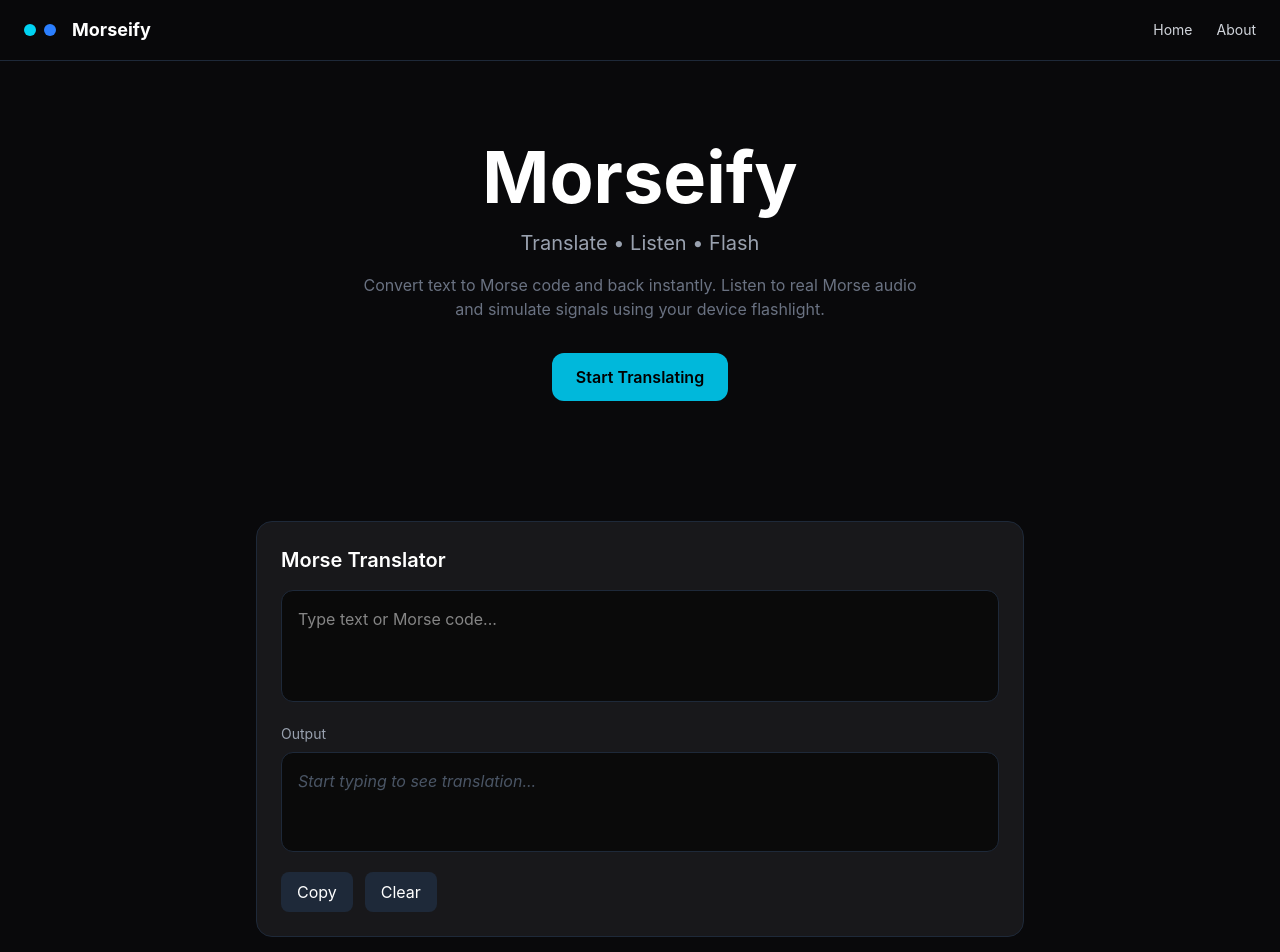
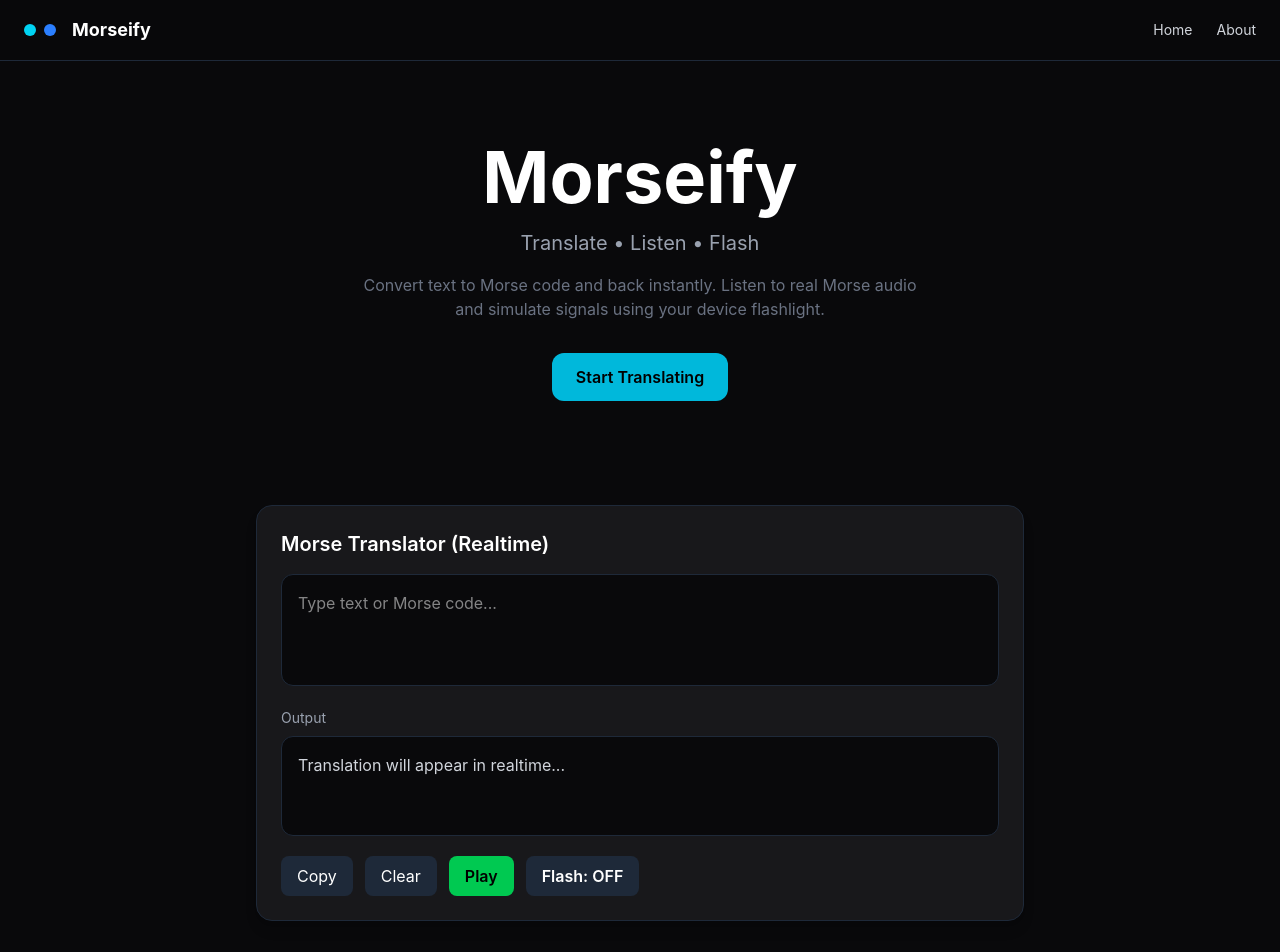
Before and after one commit to feliciarzk/morseify, a React (Vite) app in the folder morseify/: page / in a window 1280 px wide. Shown: the top 952 px of the page. Built offline with nearby package versions, Linux system fonts and the light colour scheme.

Commit message:
Enhance TranslatorCard with audio and debounce features
Refactor TranslatorCard component to enhance functionality and UI. Added audio playback for Morse code and improved real-time translation with debounce.

```diff
--- a/morseify/src/components/translator/TranslatorCard.jsx
+++ b/morseify/src/components/translator/TranslatorCard.jsx
@@ -1,12 +1,16 @@
-import { useEffect, useState } from "react";
+import { useState, useEffect } from "react";
 import { motion } from "framer-motion";
-import { detectAndTranslate } from "../../utils/Translator.js";
+import { detectAndTranslate } from "../../utils/Translator";
 
 export default function TranslatorCard() {
   const [input, setInput] = useState("");
   const [output, setOutput] = useState("");
+  const [loading, setLoading] = useState(false);
+  const [flashMode, setFlashMode] = useState(false);
 
+  // ===== REALTIME TRANSLATE (DEBOUNCE) =====
   useEffect(() => {
+    const timeout = setTimeout(() => {
       if (!input.trim()) {
         setOutput("");
         return;
@@ -14,62 +18,151 @@ export default function TranslatorCard() {
 
       const { result } = detectAndTranslate(input);
       setOutput(result);
+    }, 300); // debounce biar gak spam CPU
+
+    return () => clearTimeout(timeout);
   }, [input]);
 
-  const handleCopy = () => {
-    if (output) navigator.clipboard.writeText(output);
+  // ===== AUDIO MORSE =====
+  const playMorse = async (morse) => {
+    if (!morse) return;
+
+    const ctx = new (window.AudioContext || window.webkitAudioContext)();
+
+    const beep = (duration, freq = 700) => {
+      const osc = ctx.createOscillator();
+      const gain = ctx.createGain();
+
+      osc.type = "sine";
+      osc.frequency.value = freq;
+      gain.gain.value = 0.1;
+
+      osc.connect(gain);
+      gain.connect(ctx.destination);
+
+      osc.start();
+      setTimeout(() => osc.stop(), duration);
     };
 
-  const handleClear = () => {
-    setInput("");
-    setOutput("");
+    const sleep = (ms) => new Promise((r) => setTimeout(r, ms));
+
+    const unit = 150;
+
+    for (let i = 0; i < morse.length; i++) {
+      const s = morse[i];
+
+      if (s === ".") {
+        beep(unit);
+        await sleep(unit);
+        await flash(unit);
+      }
+
+      if (s === "-") {
+        beep(unit * 3);
+        await sleep(unit * 3);
+        await flash(unit * 3);
+      }
+
+      if (s === " ") await sleep(unit * 2);
+      if (s === "/") await sleep(unit * 6);
+
+      await sleep(unit);
+    }
+  };
+
+  // ===== FLASH =====
+  const flash = async (time) => {
+    if (!flashMode) return;
+
+    try {
+      const stream = await navigator.mediaDevices.getUserMedia({
+        video: { facingMode: "environment" },
+      });
+
+      const track = stream.getVideoTracks()[0];
+
+      if (track?.applyConstraints) {
+        await track.applyConstraints({
+          advanced: [{ torch: true }],
+        });
+      }
+
+      setTimeout(() => track.stop(), time);
+    } catch {
+      document.body.style.background = "white";
+      setTimeout(() => {
+        document.body.style.background = "#09090B";
+      }, time);
+    }
+  };
+
+  const handleCopy = () => navigator.clipboard.writeText(output);
+
+  const handlePlay = async () => {
+    setLoading(true);
+    await playMorse(output);
+    setLoading(false);
   };
 
   return (
     <motion.div
-      initial={{ opacity: 0, y: 20 }}
+      initial={{ opacity: 0, y: 40 }}
       animate={{ opacity: 1, y: 0 }}
-      transition={{ duration: 0.4 }}
-      className="w-full max-w-3xl mx-auto mt-20 bg-[#18181B] border border-gray-800 rounded-2xl p-6"
+      className="mt-16 w-full max-w-3xl mx-auto bg-[#18181B] border border-gray-800 rounded-2xl p-6 shadow-lg"
     >
-      <h2 className="text-xl font-semibold text-white mb-4">
-        Morse Translator
+      <h2 className="text-xl font-semibold mb-4">
+        Morse Translator (Realtime)
       </h2>
 
+      {/* INPUT */}
       <textarea
         value={input}
         onChange={(e) => setInput(e.target.value)}
         placeholder="Type text or Morse code..."
-        className="w-full h-28 p-4 rounded-xl bg-[#0A0A0A] border border-gray-800 text-white outline-none resize-none"
+        className="w-full h-28 p-4 rounded-xl bg-[#09090B] border border-gray-800 text-white outline-none resize-none"
       />
 
-      <div className="mt-4 text-gray-400 text-sm mb-2">
-        Output
+      {/* OUTPUT */}
+      <div className="mt-4">
+        <div className="text-sm text-gray-400 mb-2">Output</div>
+        <div className="w-full min-h-[100px] p-4 rounded-xl bg-[#09090B] border border-gray-800 text-gray-300">
+          {output || "Translation will appear in realtime..."}
+        </div>
       </div>
 
-      <div className="w-full min-h-[100px] p-4 rounded-xl bg-[#0A0A0A] border border-gray-800 text-gray-300 whitespace-pre-wrap">
-        {output ? (
-          output
-        ) : (
-          <span className="text-gray-600 italic">
-            Start typing to see translation...
-          </span>
-        )}
-      </div>
-
-      <div className="flex gap-3 mt-5">
+      {/* CONTROLS */}
+      <div className="flex flex-wrap gap-3 mt-5">
         <button
           onClick={handleCopy}
-          className="px-4 py-2 rounded-lg bg-gray-800 text-white"
+          className="px-4 py-2 rounded-lg bg-gray-800 text-white hover:bg-gray-700"
         >
           Copy
         </button>
 
         <button
-          onClick={handleClear}
-          className="px-4 py-2 rounded-lg bg-gray-800 text-white"
+          onClick={() => setInput("")}
+          className="px-4 py-2 rounded-lg bg-gray-800 text-white hover:bg-gray-700"
         >
           Clear
+        </button>
+
+        <button
+          onClick={handlePlay}
+          className="px-4 py-2 rounded-lg bg-green-500 text-black font-semibold hover:bg-green-600"
+        >
+          {loading ? "Playing..." : "Play"}
+        </button>
+
+        {/* FLASH MODE */}
+        <button
+          onClick={() => setFlashMode(!flashMode)}
+          className={`px-4 py-2 rounded-lg font-semibold transition ${
+            flashMode
+              ? "bg-yellow-400 text-black"
+              : "bg-gray-800 text-white"
+          }`}
+        >
+          Flash: {flashMode ? "ON" : "OFF"}
         </button>
       </div>
     </motion.div>
```
Lines whose indentation alone changed are shown as unchanged.
